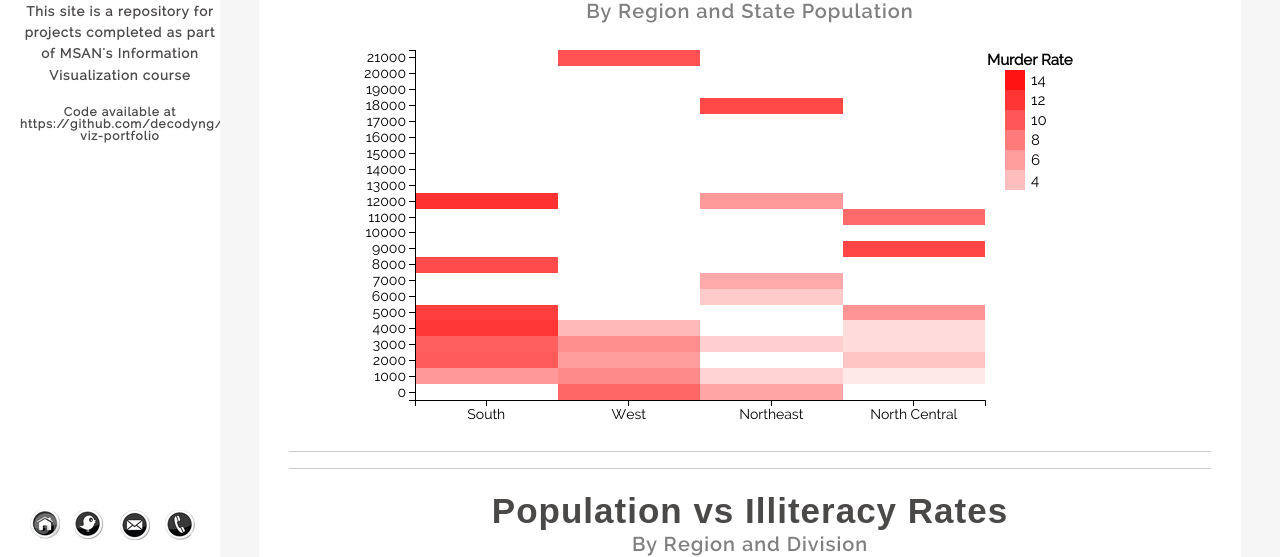
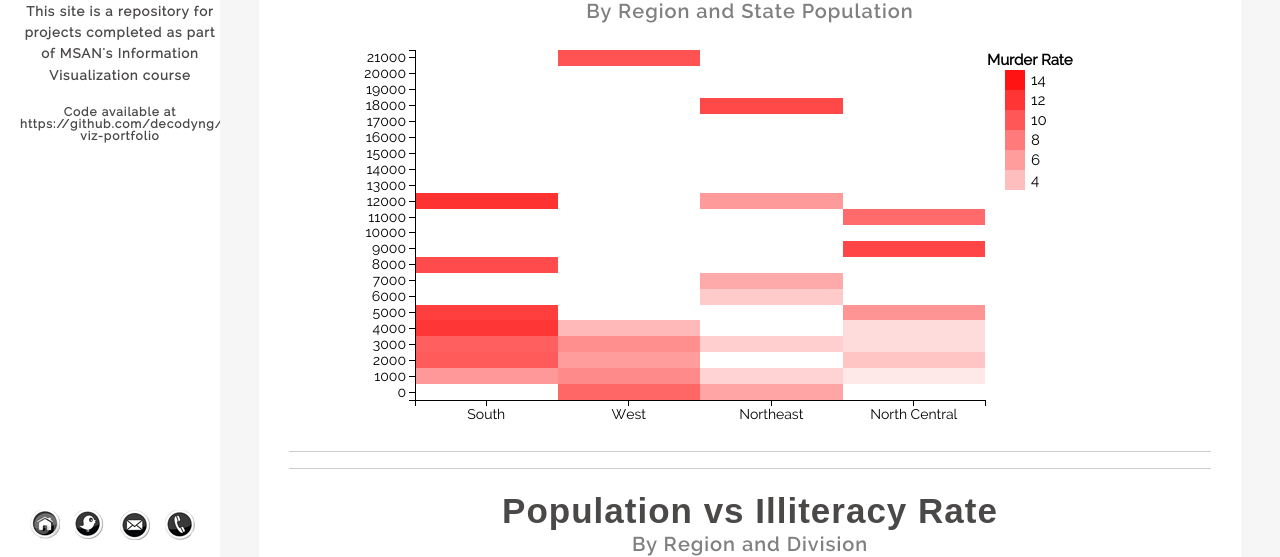
Before and after one commit to decodyng/data-viz-portfolio, a plain HTML site: page hw2.html in a window 1280 px wide. Shown: the part 172-729 px from the top of the page. Drawn offline with Linux system fonts and the light colour scheme.

Commit message:
parallel

```diff
--- a/hw2.html
+++ b/hw2.html
@@ -173,7 +173,7 @@
 				<svg class="heatmap"></svg>
 				<hr>
 				<hr>
-				<h2 class="plotTitle">Population vs Illiteracy Rates</h2>
+				<h2 class="plotTitle">Population vs Illiteracy Rate</h2>
 				<h4 class="plotSubtitle">By Region and Division</h4>
 				<div class="smallmult"></div>
 				<h2>Data Exploration: Indicators of Wellbeing</h2>
```
